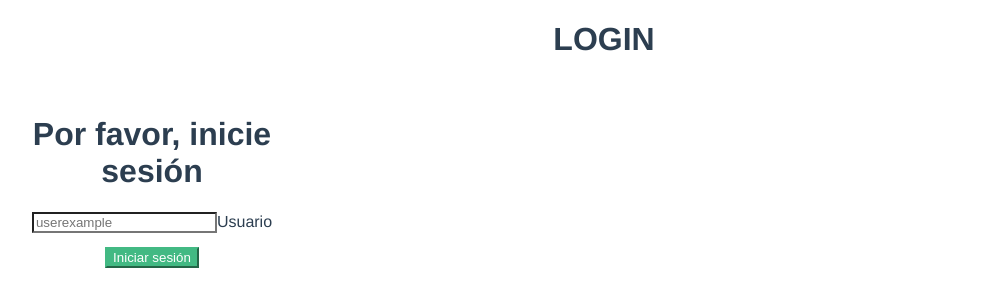
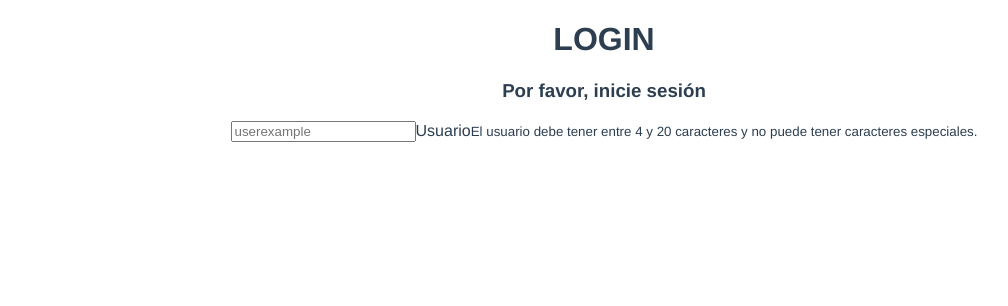
Before and after one commit to Lucas-Haspert/blitz-wallet, a Vue app: page /#/login in a window 1280 px wide. Shown: the top 306 px of the page, without its empty margins (36-1044 px from the left). Built offline with nearby package versions, Linux system fonts and the light colour scheme; the HTML template or start-up script is replaced by a standard one.

Commit message:
Login optimization.

```diff
--- a/src/components/SignIn.vue
+++ /dev/null
@@ -1,133 +0,0 @@
-<template>
-  <div class="login">
-    <main class="form-signin w-100 m-auto">
-      <form>
-        <h1 class="h3 mb-3 fw-normal">Por favor, inicie sesión</h1>
-        <div class="form-floating">
-          <input type="username" class="form-control" id="floatingInput" placeholder="userexample" v-model="username">
-          <label for="floatingInput">Usuario</label>
-        </div>
-        <button class="w-100 btn btn-lg btn-primary" type="submit" @click="doLogin">Iniciar sesión</button>
-      </form>
-    </main>
-  </div>
-</template>
-
-<script>
-import router from '@/router/index';
-
-export default {
-  name: 'NavBar',
-  data: () => ({
-    username: null,
-  }),
-  computed: {
-
-  },
-  methods: {
-    doLogin() {
-      // Check if the username entered is empty.
-      if (this.username === null || this.username.length === "") {
-        return alert('Debe ingresar un username.');
-      }
-
-      // Check if the entered username has 4 or more characters.
-      if (this.username.length < 4) {
-        return alert('El username debe tener al menos 4 caracteres.');
-      }
-
-      // Check if the entered username has 20 or less characters.
-      if (this.username.length > 20) {
-        return alert('El username debe tener menos de 20 caracteres.');
-      }
-
-      // This expression only accepts alphanumeric values and limits the number of characters entered from 4 to 20 characters.
-      if (/^[a-zA-Z0-9]{4,20}$/.test(this.username)) {
-        // Save the username and the login status in localStorage
-        localStorage.setItem('username', this.username);
-        localStorage.setItem('isLogged', true);
-
-        router.push({ path: '/' })
-
-      } else {
-        alert('Solo se permiten caracteres alfanuméricos.');
-      }
-    },
-  }
-}
-</script>
-
-<style>
-.form-signin {
-  max-width: 330px;
-  padding: 15px;
-}
-
-.form-signin .form-floating:focus-within {
-  z-index: 2;
-}
-
-.form-signin input[type="username"] {
-  margin-bottom: -1px;
-  border-bottom-right-radius: 0;
-  border-bottom-left-radius: 0;
-}
-
-.bd-placeholder-img {
-  font-size: 1.125rem;
-  text-anchor: middle;
-  -webkit-user-select: none;
-  -moz-user-select: none;
-  user-select: none;
-}
-
-@media (min-width: 768px) {
-  .bd-placeholder-img-lg {
-    font-size: 3.5rem;
-  }
-}
-
-.b-example-divider {
-  height: 3rem;
-  background-color: rgba(0, 0, 0, .1);
-  border: solid rgba(0, 0, 0, .15);
-  border-width: 1px 0;
-  box-shadow: inset 0 .5em 1.5em rgba(0, 0, 0, .1), inset 0 .125em .5em rgba(0, 0, 0, .15);
-}
-
-.b-example-vr {
-  flex-shrink: 0;
-  width: 1.5rem;
-  height: 100vh;
-}
-
-.bi {
-  vertical-align: -.125em;
-  fill: currentColor;
-}
-
-.nav-scroller {
-  position: relative;
-  z-index: 2;
-  height: 2.75rem;
-  overflow-y: hidden;
-}
-
-.nav-scroller .nav {
-  display: flex;
-  flex-wrap: nowrap;
-  padding-bottom: 1rem;
-  margin-top: -1px;
-  overflow-x: auto;
-  text-align: center;
-  white-space: nowrap;
-  -webkit-overflow-scrolling: touch;
-}
-
-.btn-primary {
-  color: white;
-  background-color: #42b983;
-  border-color: #42b983;
-  margin: 15px 0px 15px 0px;
-}
-</style>
--- a/src/views/LoginView.vue
+++ b/src/views/LoginView.vue
@@ -1,15 +1,71 @@
 <template>
-  <h1>LOGIN</h1>
-  <SignIn></SignIn>
+  <div>
+    <h1>LOGIN</h1>
+    <div class="row">
+      <div class="mx-auto col-10 col-md-8 col-lg-6">
+        <form>
+          <h3>Por favor, inicie sesión</h3>
+          <div class="form-floating">
+            <input type="username" class="form-control" id="floatingInput" placeholder="userexample" v-model="username">
+            <label for="floatingInput">Usuario</label>
+            <small id="inputHelp" class="form-text text-muted">El usuario debe tener entre 4 y 20 caracteres y no puede tener caracteres especiales.</small>
+          </div>
+          <button id="btnLogin" class="btn btn-lg btn-primary w-100" type="submit" @click="doLogin" v-if="username !== null && username !== '' && username.length >= 4 && username.length <= 20">Iniciar sesión</button>
+        </form>
+      </div>
+    </div>
+  </div>
 </template>
 
 <script>
-import SignIn from '@/components/SignIn.vue'
+import router from '@/router/index';
 
 export default {
   name: 'LoginView',
   components: {
-    SignIn,
-  }
+
+  },
+  data: () => ({
+    username: null,
+  }),
+  computed: {
+
+  },
+  methods: {
+    doLogin() {
+      // Check if the username entered is empty.
+      if (this.username === null || this.username.length === "") {
+        return alert('Debe ingresar un username.');
+      }
+
+      // Check if the entered username has 4 or more characters.
+      if (this.username.length < 4) {
+        return alert('El username debe tener al menos 4 caracteres.');
+      }
+
+      // Check if the entered username has 20 or less characters.
+      if (this.username.length > 20) {
+        return alert('El username debe tener menos de 20 caracteres.');
+      }
+
+      // This expression only accepts alphanumeric values and limits the number of characters entered from 4 to 20 characters.
+      if (/^[a-zA-Z0-9]{4,20}$/.test(this.username)) {
+        // Save the username and the login status in localStorage
+        localStorage.setItem('username', this.username);
+        localStorage.setItem('isLogged', true);
+
+        router.push({ path: '/' })
+
+      } else {
+        return alert('Solo se permiten caracteres alfanuméricos.');
+      }
+    },
+  },
 }
 </script>
+
+<style>
+.btn-primary {
+  margin: 15px 0px 15px 0px;
+}
+</style>
```
